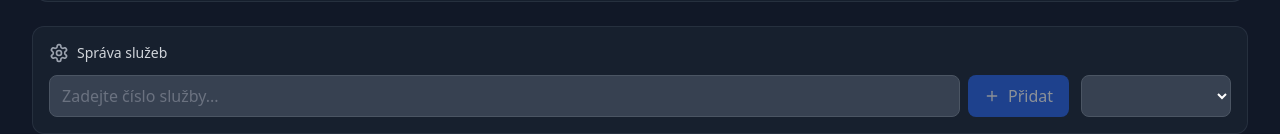
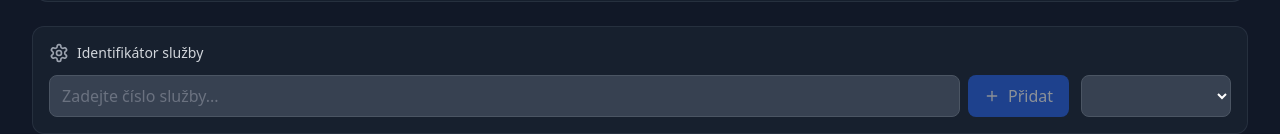
Before and after one commit to ddamianus/SocioLink, a React (Vite) app: page / in a window 1280 px wide. Shown: the part 250-384 px from the top of the page. Built offline with nearby package versions, Linux system fonts and the light colour scheme.

Commit message:
Updated ServiceIdSelector.tsx

```diff
--- a/src/components/ServiceIdSelector.tsx
+++ b/src/components/ServiceIdSelector.tsx
@@ -26,7 +26,7 @@ export function ServiceIdSelector({ serviceId, serviceIds, onServiceIdChange, on
     }`}>
       <div className="flex items-center gap-2 mb-3">
         <Settings className={`w-5 h-5 ${isDarkMode ? 'text-gray-400' : 'text-gray-500'}`} />
-        <h3 className={`text-sm font-medium ${isDarkMode ? 'text-gray-300' : 'text-gray-700'}`}>Správa služeb</h3>
+        <h3 className={`text-sm font-medium ${isDarkMode ? 'text-gray-300' : 'text-gray-700'}`}>Identifikátor služby</h3>
       </div>
       <div className="flex flex-col sm:flex-row gap-3">
         <div className="flex gap-2 flex-1">
```
